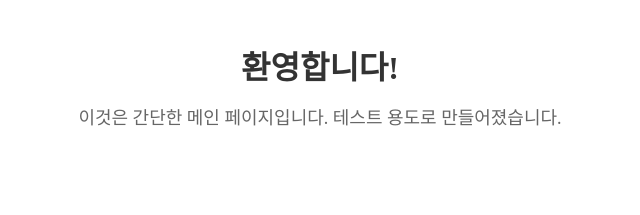
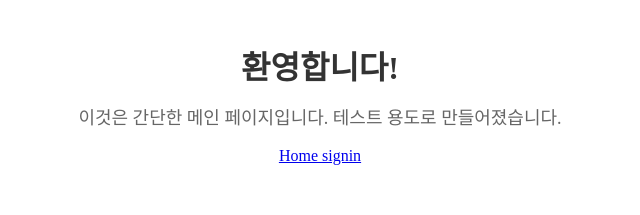
Before and after one commit to silverithm/frontend-sliverithm, a React (Create React App) app: page / in a window 1280 px wide. Shown: the top 215 px of the page, without its empty margins (320-960 px from the left). Built offline with nearby package versions, Linux system fonts and the light colour scheme.

Commit message:
feat : 초기 router 세팅 & add react-router-dom

```diff
--- a/package.json
+++ b/package.json
@@ -7,9 +7,11 @@
     "@testing-library/react": "^13.4.0",
     "@testing-library/user-event": "^13.5.0",
     "@types/jest": "^27.5.2",
+    "@types/react-router-dom": "^5.3.3",
     "normalize.css": "^8.0.1",
     "react": "^18.2.0",
     "react-dom": "^18.2.0",
+    "react-router-dom": "^6.22.3",
     "react-scripts": "5.0.1",
     "typescript": "^4.9.5",
     "web-vitals": "^2.1.4"
--- a/src/App.tsx
+++ b/src/App.tsx
@@ -1,11 +1,10 @@
-import React from 'react';
+import { Outlet } from 'react-router-dom';
 import './App.css'; // TODO: test 용도
 
 function App() {
   return (
     <div className="main-page">
-      <h1>환영합니다!</h1>
-      <p>이것은 간단한 메인 페이지입니다. 테스트 용도로 만들어졌습니다.</p>
+      <Outlet />
     </div>
   );
 }
--- /dev/null
+++ b/src/Router.tsx
@@ -0,0 +1,28 @@
+import { createBrowserRouter } from 'react-router-dom';
+import App from './App';
+import MainPage from './page/MainPage';
+import SignInPage from './page/SignInPage';
+import SignUpPage from './page/SignUpPage';
+
+const router = createBrowserRouter([
+  {
+    path: '/',
+    element: <App />,
+    children: [
+      {
+        path: '',
+        element: <MainPage />,
+      },
+      {
+        path: 'signin',
+        element: <SignInPage />,
+      },
+      {
+        path: 'signup',
+        element: <SignUpPage />,
+      },
+    ],
+  },
+]);
+
+export default router;
--- a/src/index.tsx
+++ b/src/index.tsx
@@ -1,13 +1,9 @@
-import React from 'react';
 import ReactDOM from 'react-dom/client';
-import App from './App';
 import 'normalize.css';
+import { RouterProvider } from 'react-router-dom';
+import router from './Router';
 
 const root = ReactDOM.createRoot(
   document.getElementById('root') as HTMLElement,
 );
-root.render(
-  // <React.StrictMode>
-  <App />,
-  // </React.StrictMode>,
-);
+root.render(<RouterProvider router={router} />);
--- /dev/null
+++ b/src/page/MainPage.tsx
@@ -0,0 +1,16 @@
+import { Link } from 'react-router-dom';
+
+function MainPage() {
+  return (
+    <div>
+      <h1>환영합니다!</h1>
+      <p>이것은 간단한 메인 페이지입니다. 테스트 용도로 만들어졌습니다.</p>
+      <div>
+        <Link to="/"> Home </Link>
+        <Link to="/signin"> signin </Link>
+      </div>
+    </div>
+  );
+}
+
+export default MainPage;
--- /dev/null
+++ b/src/page/SignInPage.tsx
@@ -0,0 +1,10 @@
+function SignInPage() {
+  return (
+    <div>
+      <h1>환영합니다!</h1>
+      <p>이것은 간단한 SignInPage입니다. 테스트 용도로 만들어졌습니다.</p>
+    </div>
+  );
+}
+
+export default SignInPage;
--- /dev/null
+++ b/src/page/SignUpPage.tsx
@@ -0,0 +1,10 @@
+function SignUpPage() {
+  return (
+    <div>
+      <h1>환영합니다!</h1>
+      <p>이것은 간단한 SignUpPage. 테스트 용도로 만들어졌습니다.</p>
+    </div>
+  );
+}
+
+export default SignUpPage;
```
Also changed, not shown: 1 other file (tests, documents, lock files or other folders).
